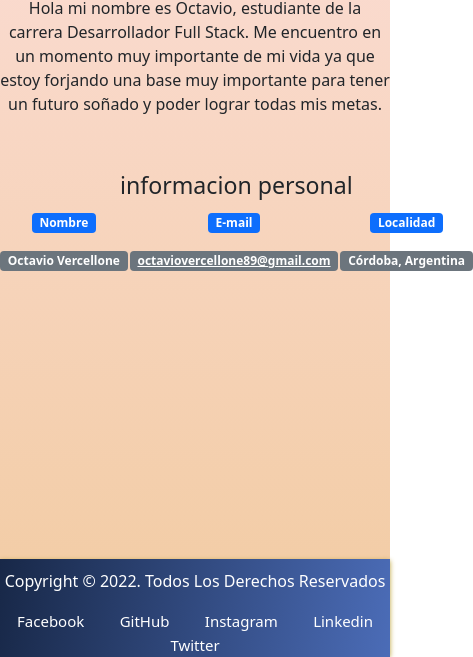
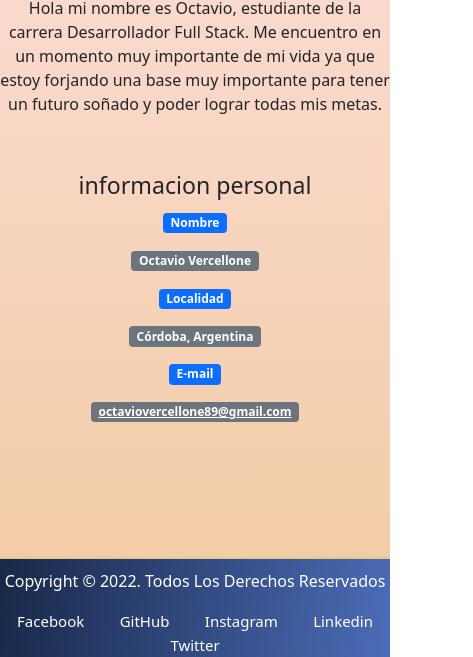
Before and after one commit to OctavioVer/pagina-personal-vercellone, a website: page pages/perfil.html in a window 390 px wide. Shown: the part 335-992 px from the top of the page, 473 px wide, since content can reach past the window. Drawn offline with Linux system fonts and the light colour scheme.

Commit message:
solucionando problemas generales del sitio

```diff
--- a/componentesSCSS/estilos/_footer.scss
+++ b/componentesSCSS/estilos/_footer.scss
@@ -12,4 +12,8 @@
 &__enlaces{
     @include enlacesComun(500)
 }
+
+&__enlaces{
+    margin: 70px;
 }
+}
--- a/componentesSCSS/estilos/_mediaquerys.scss
+++ b/componentesSCSS/estilos/_mediaquerys.scss
@@ -103,19 +103,18 @@
     }
 
     .info__grid{
-        display: grid;
-        grid-template-columns: 1fr;
-        grid-template-rows:1fr 1fr 1fr 1fr 1fr 1fr 1fr 1fr;
-
+        display: grid !important;
+        grid-template-columns: 1fr !important;
+        grid-template-rows: 1fr 1fr 1fr 1fr 1fr 1fr 1fr !important;
         grid-template-areas:
         "ede1"
         "ede2"
+        "ede5"
+        "ede4"
+        "ede7"
         "ede3"
-        "ede4"
-        "ede5"
         "ede6"
-        "ede7"
-        ;
+        !important;
         gap: 2px;
     }
 }
--- a/componentesSCSS/pages/_perfil.scss
+++ b/componentesSCSS/pages/_perfil.scss
@@ -37,6 +37,11 @@
 
 .informacion{
     margin-top: 90px;
+
+.info{
+    padding: 0%;
+    margin: 0%;
+    }
 
 
 .info__grid{
--- a/pages/perfil.html
+++ b/pages/perfil.html
@@ -52,7 +52,7 @@
        </div>
 
        <section class="informacion">
-           <ul class="info"></ul>
+           <ul class="info">
                 <div class="info__grid">
                    <h3 class="info__grid--titulo">informacion personal</h3>
                       <div class="info__grid--hijo1">
```
Also changed, not shown: css/estilo.css.
